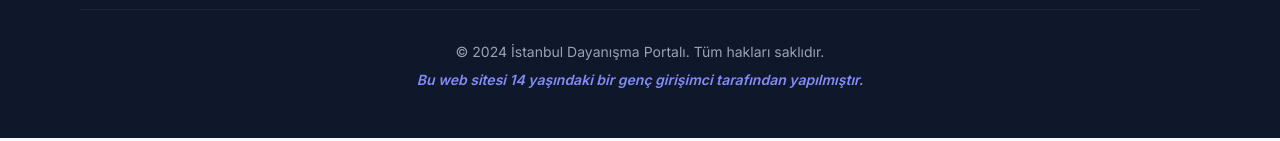
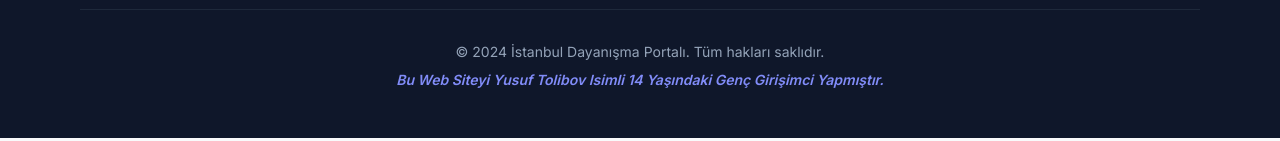
Before and after one commit to yusuftalibov3-prog/istanbul-el-ele-proje, a React (Vite) app: page / in a window 1280 px wide. Shown: the part 1789-1930 px from the top of the page. Built offline with nearby package versions, Linux system fonts and the light colour scheme.

Commit message:
Update App.tsx

```diff
--- a/App.tsx
+++ b/App.tsx
@@ -185,7 +185,7 @@ const App: React.FC = () => {
           </p>
           <div className="border-t border-slate-800 pt-8 text-sm flex flex-col gap-2">
             <p>© 2024 İstanbul Dayanışma Portalı. Tüm hakları saklıdır.</p>
-            <p className="text-indigo-400 font-semibold italic">Bu web sitesi 14 yaşındaki bir genç girişimci tarafından yapılmıştır.</p>
+            <p className="text-indigo-400 font-semibold italic">Bu Web Siteyi Yusuf Tolibov Isimli 14 Yaşındaki Genç Girişimci Yapmıştır.</p>
           </div>
         </div>
       </footer>
```
